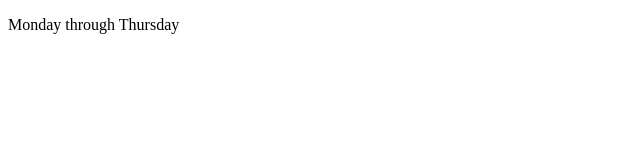
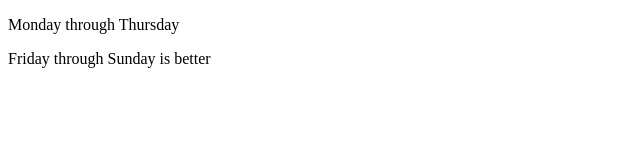
Before and after one commit to etmoore/evan-haiku, a plain HTML site: page index.html in a window 1280 px wide. Shown: the whole page, without its empty margins (0-640 px from the left). Drawn offline with Linux system fonts and the light colour scheme.

Commit message:
Seven syllables

```diff
--- a/index.html
+++ b/index.html
@@ -4,5 +4,6 @@
 </head>
 <body>
   <p>Monday through Thursday</p>
+    <p>Friday through Sunday is better</p>
 </body>
 </html>
```
